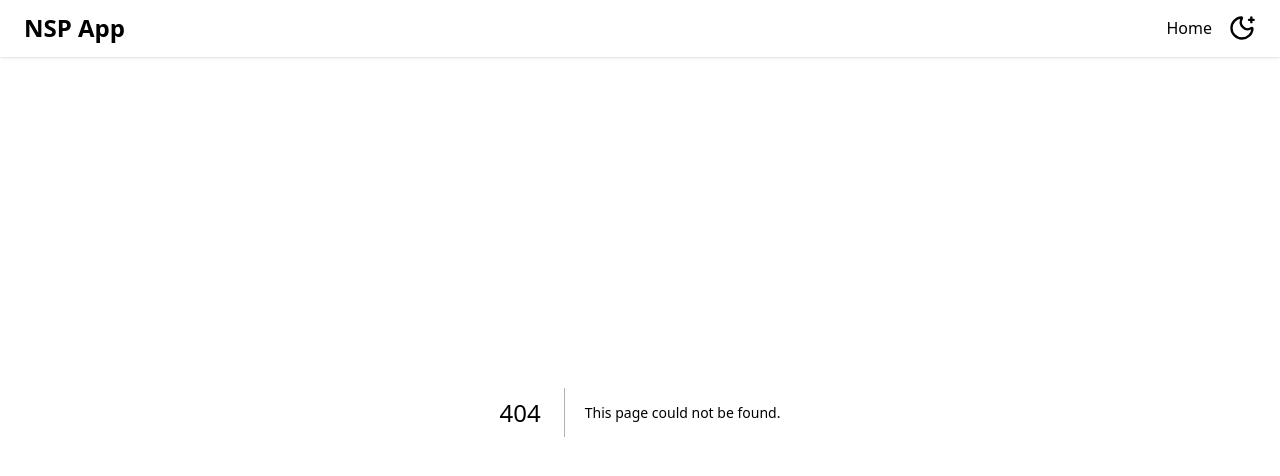
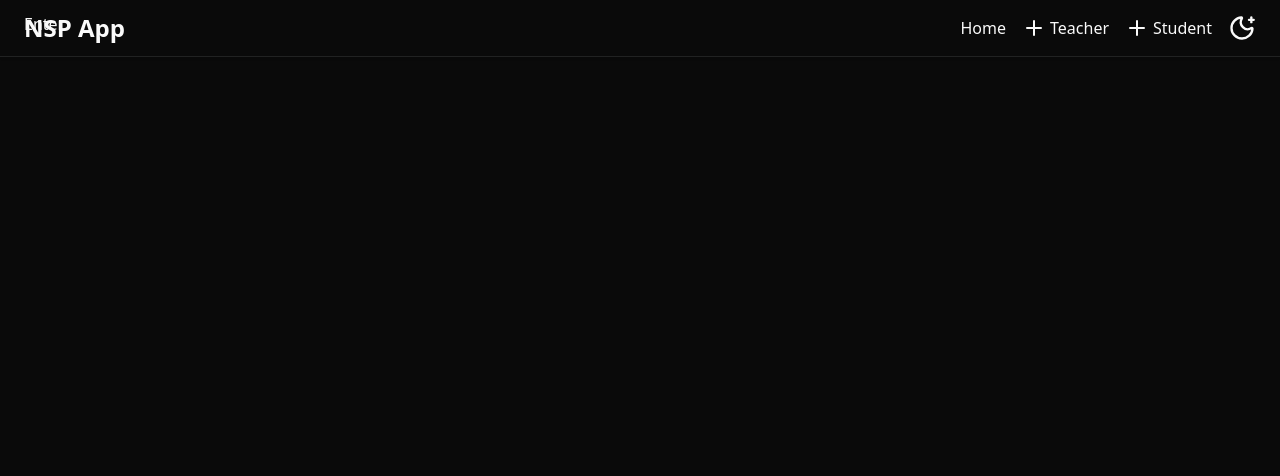
Before and after one commit to manasisadhu/crud-project, a Next.js app: page /student/create in a window 1280 px wide. Before the commit this address had no page. Shown: the top 476 px of the page. Built offline with nearby package versions, Linux system fonts and the light colour scheme.

Commit message:
student and teacher create route added

```diff
--- /dev/null
+++ b/src/app/student/create/page.tsx
@@ -0,0 +1,5 @@
+const page = () => {
+	return <div>Enter</div>;
+};
+
+export default page;
--- /dev/null
+++ b/src/app/teacher/create/page.tsx
@@ -0,0 +1,5 @@
+const page = () => {
+	return <div>Enter</div>;
+};
+
+export default page;
--- a/src/components/Header/Header.tsx
+++ b/src/components/Header/Header.tsx
@@ -1,3 +1,4 @@
+import { PlusIcon } from "lucide-react";
 import Link from "next/link";
 import ThemeToggleButton from "../ThemeToggleButton";
 
@@ -17,6 +18,16 @@ const Header = () => {
 
 				<nav className="flex items-center gap-4">
 					<Link href={"/"}>Home</Link>
+					<Link
+						href={"/teacher/create"}
+						className="flex gap-1">
+						<PlusIcon /> Teacher
+					</Link>
+					<Link
+						href={"/student/create"}
+						className="flex gap-1">
+						<PlusIcon /> Student
+					</Link>
 
 					<ThemeToggleButton />
 				</nav>
```
